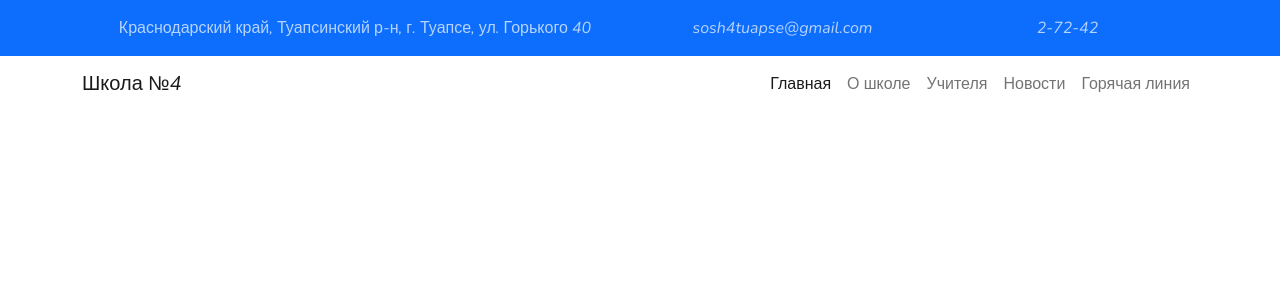
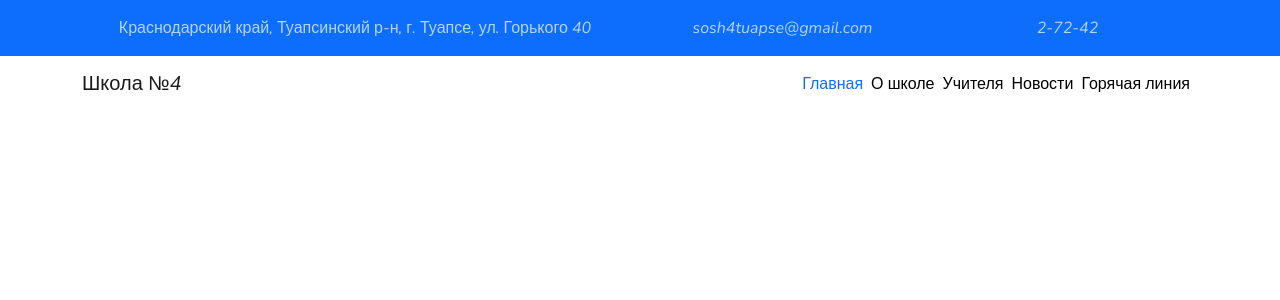
Before and after one commit to TatulArt/school-site, a Vue app: page / in a window 1280 px wide. Shown: the top 300 px of the page. Built offline with nearby package versions, Linux system fonts and the light colour scheme.

Commit message:
add vue router

```diff
--- a/package.json
+++ b/package.json
@@ -10,11 +10,13 @@
   "dependencies": {
     "bootstrap": "^5.1.3",
     "core-js": "^3.6.5",
-    "vue": "^3.0.0"
+    "vue": "^3.0.0",
+    "vue-router": "^4.0.0-0"
   },
   "devDependencies": {
     "@vue/cli-plugin-babel": "~4.5.0",
     "@vue/cli-plugin-eslint": "~4.5.0",
+    "@vue/cli-plugin-router": "^4.5.15",
     "@vue/cli-service": "~4.5.0",
     "@vue/compiler-sfc": "^3.0.0",
     "@vue/eslint-config-prettier": "^6.0.0",
--- a/src/App.vue
+++ b/src/App.vue
@@ -1,23 +1,36 @@
 <template>
-  <SiteHeader />
+  <site-header />
+  <router-view />
 </template>
+
+<style>
+@import "~bootstrap/dist/css/bootstrap.css";
+@import url("https://fonts.googleapis.com/css2?family=Nunito:ital@1&display=swap");
+
+#app {
+  font-family: "Nunito", sans-serif;
+  -webkit-font-smoothing: antialiased;
+  -moz-osx-font-smoothing: grayscale;
+  text-align: center;
+  color: #2c3e50;
+}
+
+#nav a.router-link-exact-active {
+  color: #0d6efd;
+}
+
+a {
+  color: black;
+  text-decoration: none;
+}
+</style>
 
 <script>
 import SiteHeader from "./components/Header.vue";
 
 export default {
-  name: "App",
   components: {
     SiteHeader,
   },
 };
 </script>
-
-<style>
-@import "~bootstrap/dist/css/bootstrap.css";
-@import url("https://fonts.googleapis.com/css2?family=Nunito:ital@1&display=swap");
-
-* {
-  font-family: "Nunito", sans-serif;
-}
-</style>
--- a/src/components/Header.vue
+++ b/src/components/Header.vue
@@ -37,21 +37,21 @@
         class="collapse navbar-collapse flex-grow-0"
         id="navbarSupportedContent"
       >
-        <ul class="navbar-nav">
-          <li class="nav-item">
-            <a class="nav-link active" href="#">Главная</a>
+        <ul class="navbar-nav" id="nav">
+          <li class="nav-item me-2">
+            <router-link to="/">Главная</router-link>
           </li>
-          <li class="nav-item">
-            <a class="nav-link" href="#">О школе</a>
+          <li class="nav-item me-2">
+            <router-link to="/about">О школе</router-link>
           </li>
-          <li class="nav-item">
-            <a class="nav-link" href="#">Учителя</a>
+          <li class="nav-item me-2">
+            <router-link to="/teachers">Учителя</router-link>
           </li>
-          <li class="nav-item">
-            <a class="nav-link" href="#">Новости</a>
+          <li class="nav-item me-2">
+            <router-link to="/news">Новости</router-link>
           </li>
-          <li class="nav-item">
-            <a class="nav-link" href="#">Горячая линия</a>
+          <li class="nav-item me-2">
+            <router-link to="/hotline">Горячая линия</router-link>
           </li>
         </ul>
       </div>
@@ -64,4 +64,3 @@
   color: rgba(255, 255, 255, 0.7);
 }
 </style>
->
--- a/src/main.js
+++ b/src/main.js
@@ -1,5 +1,6 @@
 import { createApp } from "vue";
 import App from "./App.vue";
 import "bootstrap/dist/js/bootstrap.bundle.min";
+import router from "./router";
 
-createApp(App).mount("#app");
+createApp(App).use(router).mount("#app");
--- /dev/null
+++ b/src/router/index.js
@@ -0,0 +1,26 @@
+import { createRouter, createWebHistory } from "vue-router";
+import Home from "../views/Home.vue";
+
+const routes = [
+  {
+    path: "/",
+    name: "Home",
+    component: Home,
+  },
+  {
+    path: "/about",
+    name: "About",
+    // route level code-splitting
+    // this generates a separate chunk (about.[hash].js) for this route
+    // which is lazy-loaded when the route is visited.
+    component: () =>
+      import(/* webpackChunkName: "about" */ "../views/About.vue"),
+  },
+];
+
+const router = createRouter({
+  history: createWebHistory(process.env.BASE_URL),
+  routes,
+});
+
+export default router;
--- /dev/null
+++ b/src/views/About.vue
@@ -0,0 +1,5 @@
+<template>
+  <div class="about">
+    <h1>This is an about page</h1>
+  </div>
+</template>
--- /dev/null
+++ b/src/views/Home.vue
@@ -0,0 +1,11 @@
+<template>
+  <div class="home"></div>
+</template>
+
+<script>
+// @ is an alias to /src
+
+export default {
+  name: "Home",
+};
+</script>
```
Also changed, not shown: 1 other file (tests, documents, lock files or other folders).
